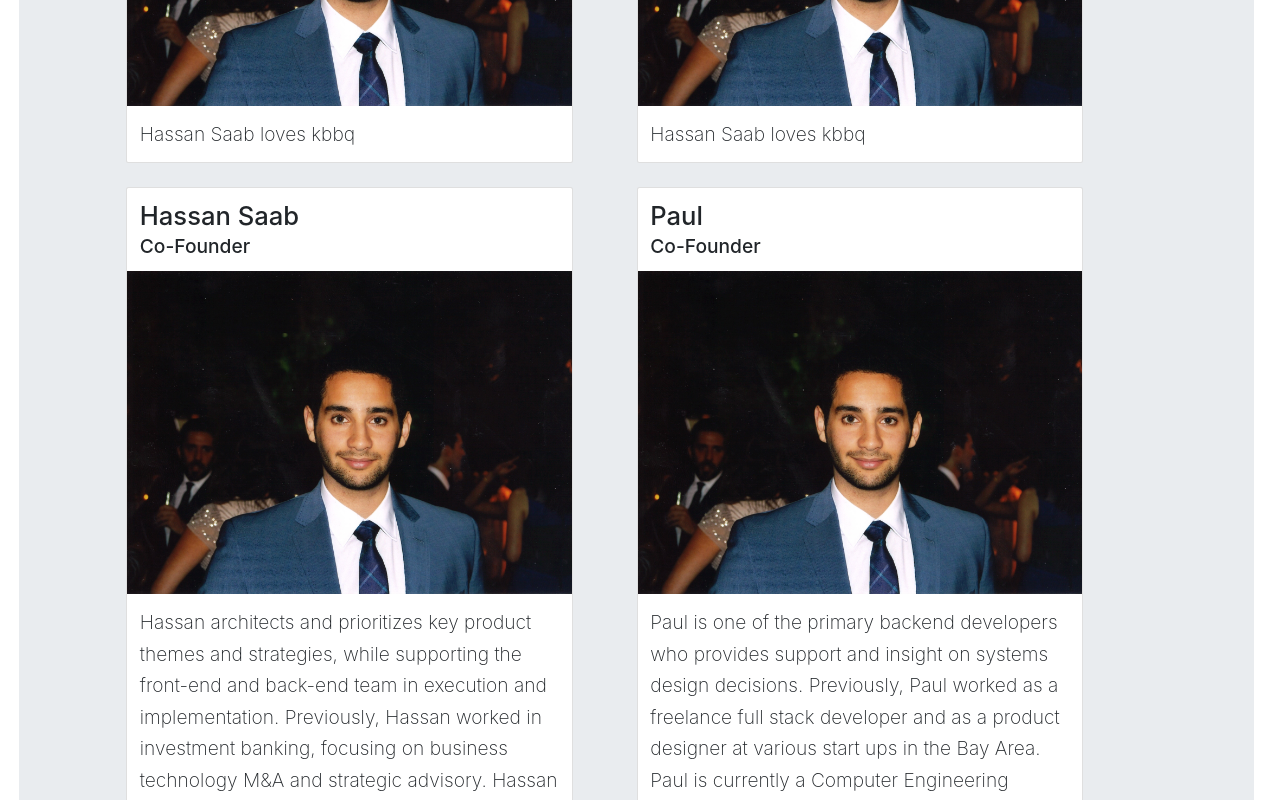
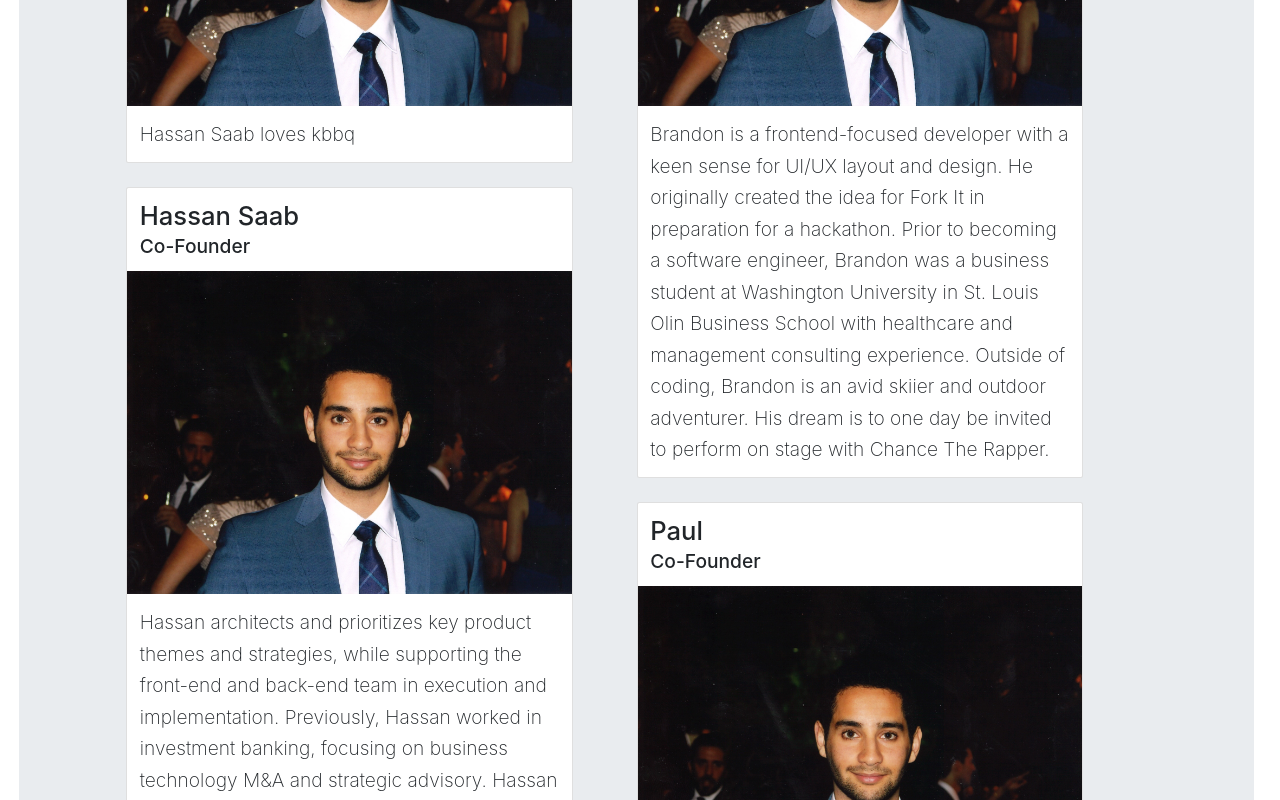
Before and after one commit to hsaab/forkit-co, a React (Create React App) app: page /#/about in a window 1280 px wide. Shown: the part 900-1700 px from the top of the page. Built offline with nearby package versions, Linux system fonts and the light colour scheme.

Commit message:
added brandon bio

```diff
--- a/src/Containers/About.js
+++ b/src/Containers/About.js
@@ -33,10 +33,14 @@ class About extends Component {
                    key product themes and strategies, while supporting the front-end and back-end team in execution and
                    implementation. Previously, Hassan worked in investment banking, focusing on business technology M&A and
                    strategic advisory. Hassan graduated from the Wharton School of Business with a concentration in Finance. In
-                   his spare time, he enjoys creating and mixing a wide range of music (classical, EDM, etc.) and playing sports.`}/>
+                   his spare time, he creates a wide range of music (classical, EDM, etc.) and plays sports.`}/>
               </Col>
               <Col xs={{ size: 5, order: 3 }}>
-                <Profile image={hassan} name={'Brandon'} title={'Co-Founder'} bio={'Hassan Saab loves kbbq'}/>
+                <Profile image={hassan} name={'Brandon'} title={'Co-Founder'} bio={`Brandon is a frontend-focused developer with a
+                  keen sense for UI/UX layout and design. He originally created the idea for Fork It in preparation for a hackathon.
+                  Prior to becoming a software engineer, Brandon was a business student at Washington University in St. Louis Olin
+                  Business School with healthcare and management consulting experience. Outside of coding, Brandon is an avid skiier
+                  and outdoor adventurer. His dream is to one day be invited to perform on stage with Chance The Rapper.`}/>
                 <Profile image={hassan} name={'Paul'} title={'Co-Founder'} bio={`Paul is one of the primary backend developers
                   who provides support and insight on systems design decisions. Previously, Paul worked as a freelance full stack
                   developer and as a product designer at various start ups in the Bay Area. Paul is currently a Computer Engineering
```
